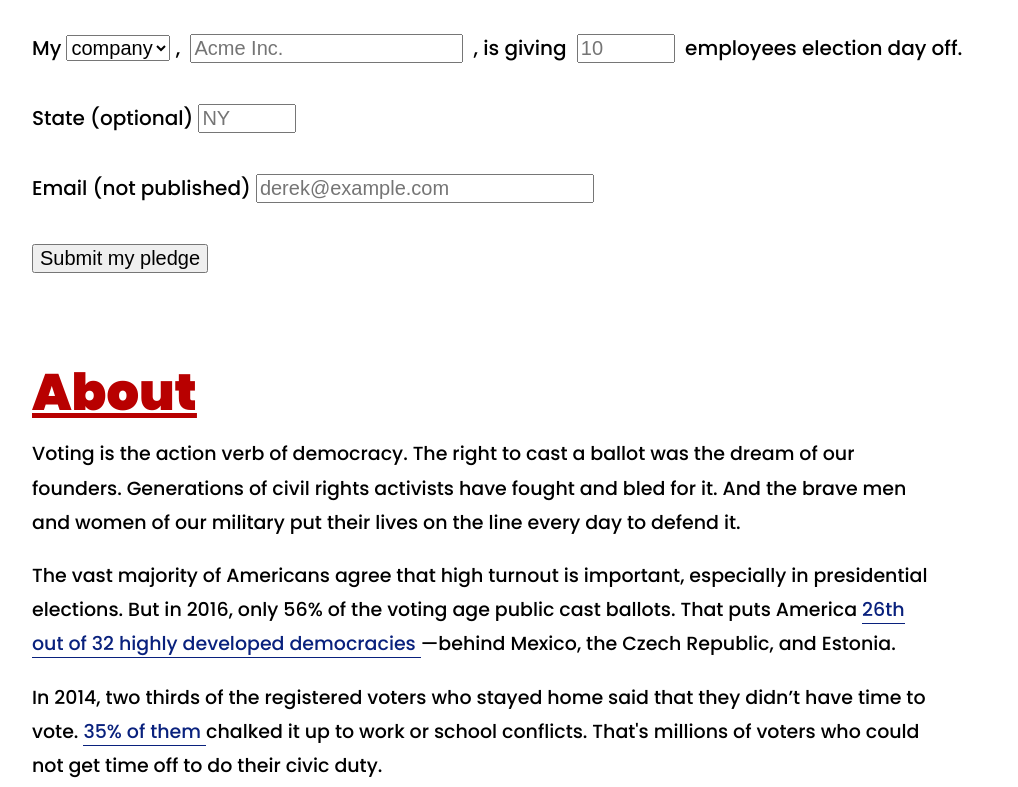
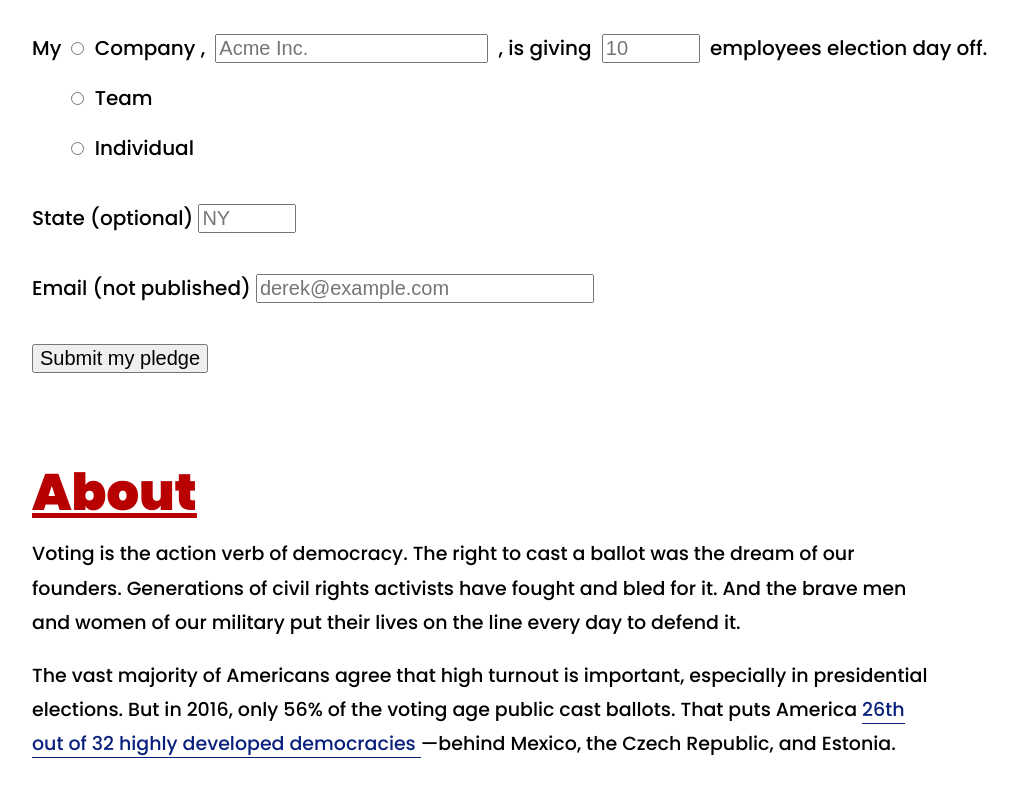
Before and after one commit to alflennik/off-to-vote, a website: page public/index.html in a window 1280 px wide. Shown: the part 1029-1816 px from the top of the page, without its empty margins (32-1050 px from the left). Drawn offline with Linux system fonts and the light colour scheme; no server answers.

Commit message:
Tried using radio

```diff
--- a/public/index.html
+++ b/public/index.html
@@ -66,10 +66,26 @@
       <h2 class="pledge-headline">Sign the Pledge</h2>
       <form id="pledge-form" class="pledge-form">
         My
-        <select id="pledge-type" class="pledge-type">
+        <!-- <select id="pledge-type" class="pledge-type">
           <option value="company" selected>company</option>
           <option value="team">team</option>
-        </select>
+        </select> -->
+        <div class="pledge-type">
+          <div class="pledge-type-inner">
+            <label for="pledge-type-company">
+              <input type="radio" value="company" name="pledge-type" id="pledge-type-company" />
+              Company
+            </label>
+            <label for="pledge-type-team">
+              <input type="radio" value="team" name="pledge-type" id="pledge-type-team" />
+              Team
+            </label>
+            <label for="pledge-type-individual">
+              <input type="radio" value="individual" name="pledge-type" id="pledge-type-individual" />
+              Individual
+            </label>
+          </div>
+        </div>
         ,
         <span
           id="pledge-team-type"
--- a/public/styles.css
+++ b/public/styles.css
@@ -114,6 +114,13 @@ body {
 .pledge-form input {
   margin: 0 5px;
 }
+.pledge-type {
+  display: inline-block;
+}
+.pledge-type-inner {
+  display: flex;
+  flex-direction: column;
+}
 .pledge-number {
   width: 90px;
 }
```
